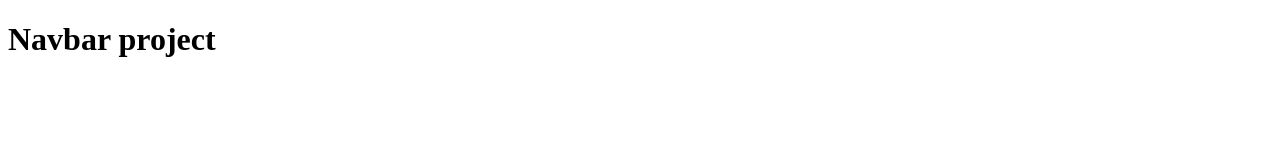
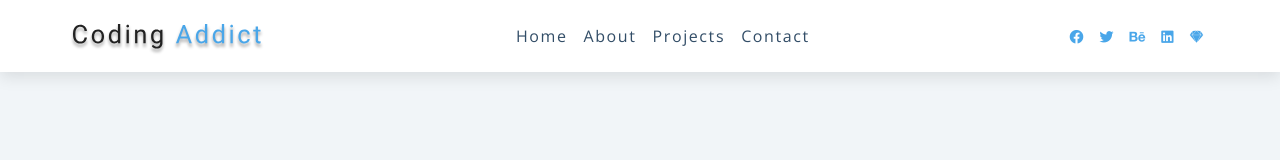
Before and after one commit to l-kosmala/Nav_bar, a plain HTML site: page index.html in a window 1280 px wide. Drawn offline with nearby package versions, Linux system fonts and the light colour scheme.

Commit message:
JS and styles
All js script and some css

```diff
--- a/css/style.css
+++ b/css/style.css
@@ -0,0 +1,134 @@
+/* fonts */
+@import url("https://fonts.googleapis.com/css?family=Open+Sans|Roboto:400,700&display=swap");
+
+*,
+*::before,
+*::after {
+    margin: 0;
+    padding: 0;
+    box-sizing: border-box;
+}
+
+body {
+    font-family: "Open Sans", sans-serif;
+    background-color: #F1F5F8;
+    color: #102A42;
+    line-height: 1.5;
+    font-size: 0.875rem;
+}
+
+ul {
+    list-style-type: none;
+}
+
+a {
+    text-decoration: none;
+}
+
+nav {
+    background-color: #fff;
+    box-shadow: 0 5px 15px rgba(0, 0, 0, 0.1);
+}
+
+.nav__header {
+    display: flex;
+    align-items: center;
+    justify-content: space-between;
+    padding: 1rem;
+}
+
+.nav__toggle {
+    font-size: 1.5rem;
+    color: #A5CDE9;
+    background: transparent;
+    border-color: transparent;
+    transition: all 0.3s linear;
+    cursor: pointer;
+}
+
+.nav__toggle:hover {
+    color: #063251;
+    transform: rotate(90deg);
+}
+
+.logo {
+    height: 40px;
+}
+
+.links {
+    height: 0;
+    overflow: hidden;
+    transition: all 0.3s linear;
+}
+
+.links a {
+    color: #324D67;
+    font-size: 1rem;
+    text-transform: capitalize;
+    letter-spacing: 0.1rem;
+    display: block;
+    padding: 0.5rem 1rem;
+    transition: all 0.3s linear;
+}
+
+.links a:hover {
+    background-color: #A5D5F8;
+    color: #49A6E9;
+    padding-left: 1.5rem;
+}
+
+.social__icons {
+    display: none;
+}
+
+.show__links {
+    height: 10rem;
+}
+
+@media screen and (min-width: 800px) {
+    .nav__center {
+        max-width: 1175px;
+        margin: 0 auto;
+        display: flex;
+        align-items: center;
+        justify-content: space-between;
+        padding: 1rem;
+    }
+    .nav__header {
+        padding: 0;
+    }
+
+    .nav__toggle {
+        display: none;
+    }
+
+    .links {
+        /* height 0 is important */
+        height: auto;
+        display: flex;
+    }
+
+    .links a {
+        padding: 0;
+        margin: 0 0.5rem;
+    }
+
+    .links a:hover {
+        padding: 0;
+        background: transparent;
+    }
+
+    .social__icons {
+        display: flex;
+    }
+
+    .social__icons a {
+        margin: 0 0.5rem;
+        color: #49A6E9;
+        transition: all 0.3s linear;
+    }
+
+    .social__icons a:hover {
+        color: #8bcbf9;
+    }
+}
--- a/index.html
+++ b/index.html
@@ -12,8 +12,60 @@
 </head>
 
 <body>
-    <h1>Navbar project</h1>
-
+    <nav>
+        <div class="nav__center">
+            <!-- nav header -->
+            <div class="nav__header">
+                <img src="img/logo.svg" class="logo" alt="">
+                <button class="nav__toggle">
+                    <i class="fas fa-bars"></i>
+                </button>
+            </div>
+            <!-- links -->
+            <ul class="links">
+                <li>
+                    <a href="index.html">home</a>
+                </li>
+                <li>
+                    <a href="about.html">about</a>
+                </li>
+                <li>
+                    <a href="projects.html">projects</a>
+                </li>
+                <li>
+                    <a href="contact.html">contact</a>
+                </li>
+            </ul>
+            <!-- social media -->
+            <ul class="social__icons">
+                <li>
+                    <a href="https://www.twitter.com">
+                        <i class="fab fa-facebook"></i>
+                    </a>
+                </li>
+                <li>
+                    <a href="https://www.twitter.com">
+                        <i class="fab fa-twitter"></i>
+                    </a>
+                </li>
+                <li>
+                    <a href="https://www.twitter.com">
+                        <i class="fab fa-behance"></i>
+                    </a>
+                </li>
+                <li>
+                    <a href="https://www.twitter.com">
+                        <i class="fab fa-linkedin"></i>
+                    </a>
+                </li>
+                <li>
+                    <a href="https://www.twitter.com">
+                        <i class="fab fa-sketch"></i>
+                    </a>
+                </li>
+            </ul>
+        </div>
+    </nav>
     <!-- javascript -->
     <script src="js/app.js"></script>
 </body>
--- a/js/app.js
+++ b/js/app.js
@@ -0,0 +1,12 @@
+// classList - shows/get all classes
+// contains - checks classList for specific class
+// add - add class
+// remove - remove class
+// toggle - toggle class
+
+const btnNav = document.querySelector('.nav__toggle');
+const links = document.querySelector('.links');
+
+btnNav.addEventListener('click', function () {
+    links.classList.toggle('show__links');
+});
```
Also changed, not shown: img/logo.svg (added).
